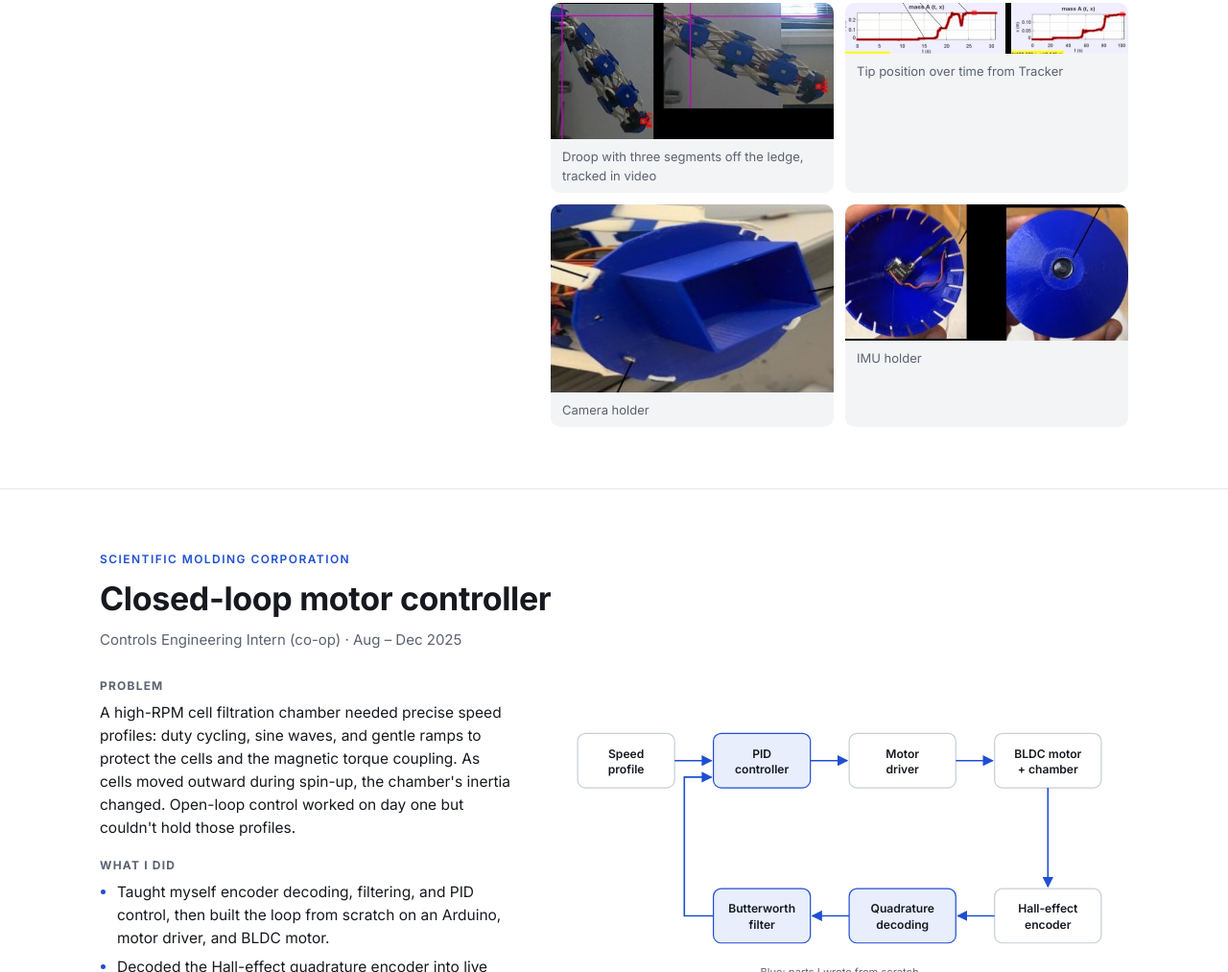
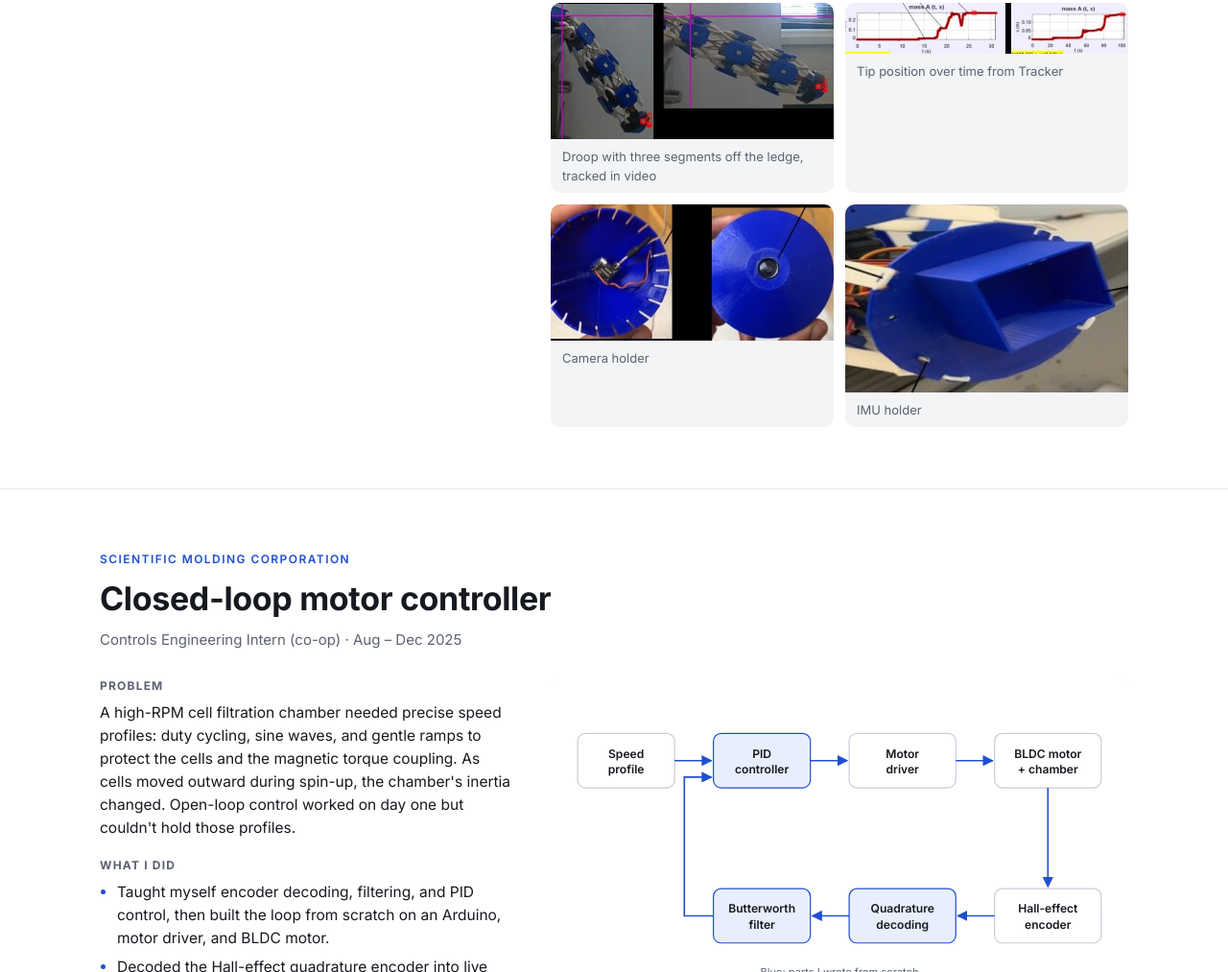
Before and after one commit to Neelms/neelms.github.io, a plain HTML site: page index.html in a window 1280 px wide. Shown: the part 6675-7688 px from the top of the page at 96% size. Drawn offline with Linux system fonts and the light colour scheme.

Commit message:
Fix swapped camera and IMU holder images in worm robot section
Co-Authored-By: Claude Opus 5.5 <noreply@anthropic.com>
Claude-Session: https://claude.ai/code/session_016bDe8KEGek2M2xYLSbHQYw

```diff
--- a/index.html
+++ b/index.html
@@ -249,8 +249,8 @@ footer{padding:40px 0 60px;color:var(--muted);font-size:14px}
       <figure class="span"><img src="assets/img/worm_level.jpg" alt="Worm robot hanging off a ledge"><figcaption>Head-leveling test with segments hanging off a ledge</figcaption></figure>
       <figure><img src="assets/img/worm_droop.jpg" alt="Droop comparison"><figcaption>Droop with three segments off the ledge, tracked in video</figcaption></figure>
       <figure><img src="assets/img/worm_plots.jpg" alt="Tracker plots"><figcaption>Tip position over time from Tracker</figcaption></figure>
-      <figure><img src="assets/img/worm_cam.jpg" alt="Camera holder"><figcaption>Camera holder</figcaption></figure>
-      <figure><img src="assets/img/worm_imu.jpg" alt="IMU holder"><figcaption>IMU holder</figcaption></figure>
+      <figure><img src="assets/img/worm_imu.jpg" alt="Camera holder"><figcaption>Camera holder</figcaption></figure>
+      <figure><img src="assets/img/worm_cam.jpg" alt="IMU holder"><figcaption>IMU holder</figcaption></figure>
     </div>
   </div>
 </div></section>
```
